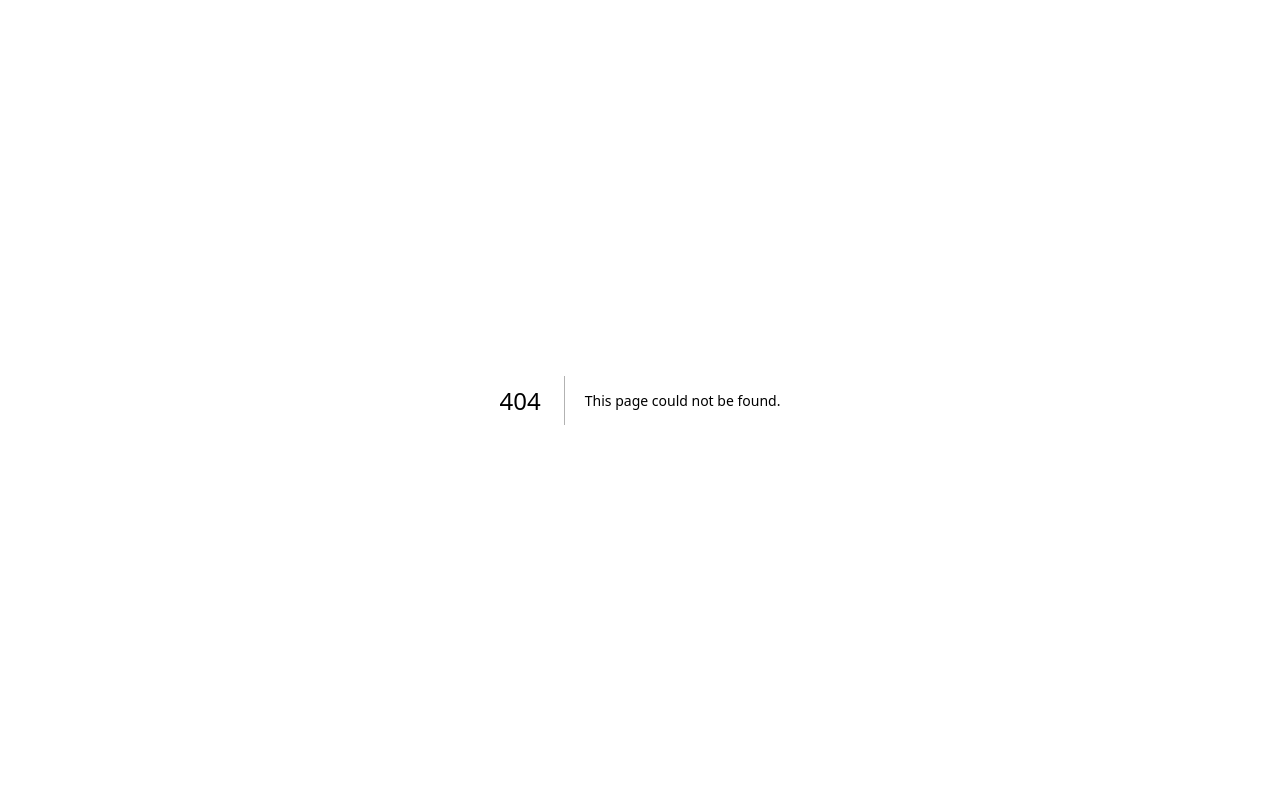
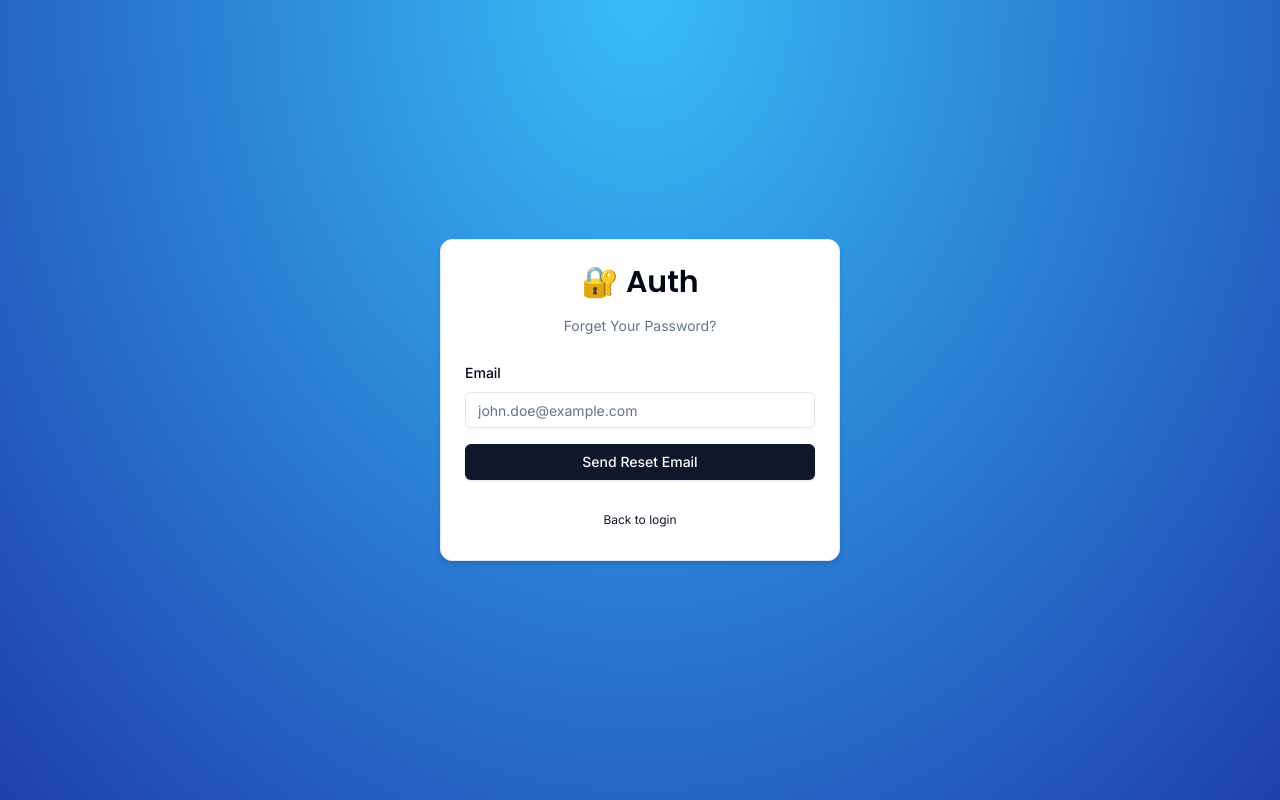
Before and after one commit to Marknjo/auth-mastery, a Next.js app: page /auth/reset in a window 1280 px wide. Before the commit this address had no page. Built offline with nearby package versions, Linux system fonts and the light colour scheme; no server answers.

Commit message:
implement user password reset request workflow (action|form|page)

```diff
--- /dev/null
+++ b/actions/reset.ts
@@ -0,0 +1,39 @@
+'use server';
+
+import { getUserByEmail } from '@/data/user';
+import { sendPasswordResetEmail } from '@/lib/mail';
+import { generatePasswordResetToken } from '@/lib/tokens';
+import { ResetSchema, TResetSchema } from '@/schemas';
+
+export const reset = async (values: TResetSchema) => {
+  const validatedFields = ResetSchema.safeParse(values);
+
+  if (!validatedFields.success) {
+    return { error: 'Please provide a valid email!' };
+  }
+
+  const { email } = validatedFields.data;
+
+  try {
+    const existingUser = await getUserByEmail(email);
+
+    if (!existingUser) {
+      return { error: 'Email not found!' };
+    }
+
+    const passwordResetToken = await generatePasswordResetToken(email);
+
+    const response = await sendPasswordResetEmail(
+      passwordResetToken.email,
+      passwordResetToken.token
+    );
+
+    console.log({ response });
+
+    return {
+      success: response?.success,
+    };
+  } catch (error) {
+    return { error: `Failed to reset your password. Please try again later` };
+  }
+};
--- /dev/null
+++ b/app/auth/reset/page.tsx
@@ -0,0 +1,6 @@
+import ResetForm from '@/components/auth/reset-form';
+
+function ResetPage() {
+  return <ResetForm />;
+}
+export default ResetPage;
--- /dev/null
+++ b/components/auth/reset-form.tsx
@@ -0,0 +1,95 @@
+'use client';
+
+import { useState, useTransition } from 'react';
+import { useForm } from 'react-hook-form';
+import { zodResolver } from '@hookform/resolvers/zod';
+
+import {
+  Form,
+  FormControl,
+  FormField,
+  FormItem,
+  FormLabel,
+  FormMessage,
+} from '@/components/ui/form';
+
+import CardWrapper from '@/components/auth/card-wrapper';
+import { ResetSchema, TResetSchema } from '@/schemas';
+import { Input } from '@/components/ui/input';
+
+import { Button } from '@/components/ui/button';
+import FormError from '@/components/form-error';
+import FormSuccess from '@/components/form-success';
+import { reset } from '@/actions/reset';
+
+function ResetForm() {
+  const [error, setError] = useState<string | undefined>('');
+  const [success, setSuccess] = useState<string | undefined>('');
+
+  const [isPending, startTransition] = useTransition();
+
+  const form = useForm<TResetSchema>({
+    resolver: zodResolver(ResetSchema),
+    defaultValues: {
+      email: '',
+    },
+  });
+
+  const handleSubmit = (values: TResetSchema) => {
+    startTransition(() => {
+      reset(values)
+        .then((data) => {
+          setError(data?.error);
+          setSuccess(data?.success);
+          if (data?.success) {
+            form.reset();
+          }
+        })
+        .catch(() =>
+          setError(
+            'Something happened while trying to log you in! Please try again.'
+          )
+        );
+    });
+  };
+
+  return (
+    <CardWrapper
+      headerLabel='Forget Your Password?'
+      backButtonLabel='Back to login'
+      backButtonHref='/auth/login'>
+      <Form {...form}>
+        <form onSubmit={form.handleSubmit(handleSubmit)} className='space-y-4'>
+          <div className='space-y-4'>
+            <FormField
+              control={form.control}
+              name='email'
+              render={({ field }) => (
+                <FormItem>
+                  <FormLabel>Email</FormLabel>
+                  <FormControl>
+                    <Input
+                      {...field}
+                      placeholder='john.doe@example.com'
+                      type='email'
+                      required
+                      disabled={isPending}
+                    />
+                  </FormControl>
+                  <FormMessage />
+                </FormItem>
+              )}
+            />
+          </div>
+          <FormError message={error} />
+          <FormSuccess message={success} />
+
+          <Button type='submit' disabled={isPending} className='w-full'>
+            Send Reset Email
+          </Button>
+        </form>
+      </Form>
+    </CardWrapper>
+  );
+}
+export default ResetForm;
```
